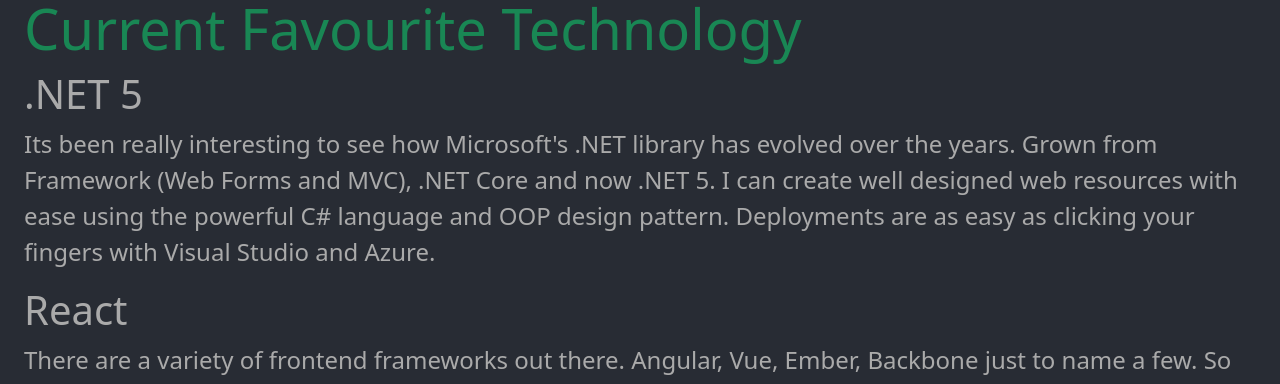
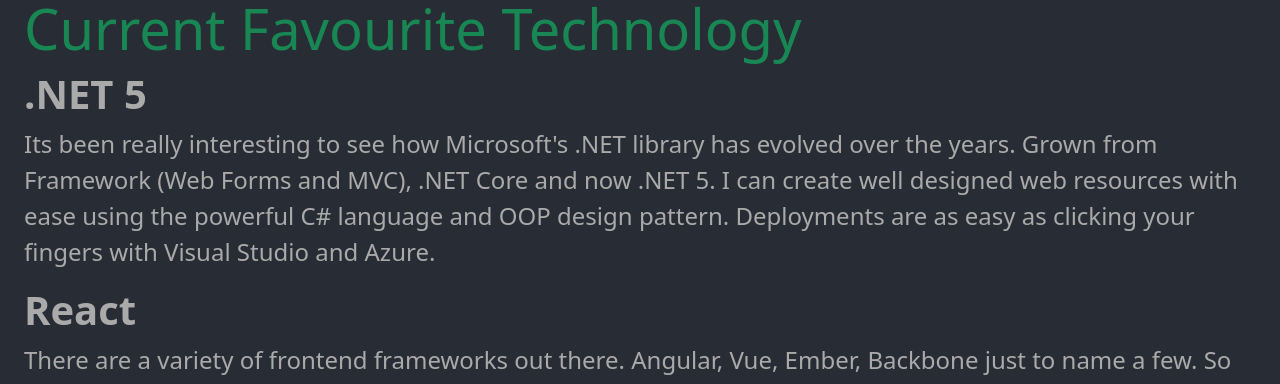
Before and after one commit to OllieRumbol/portfolio, a React (Create React App) app: page /articles in a window 1280 px wide. Shown: the part 474-858 px from the top of the page. Built offline with nearby package versions, Linux system fonts and the light colour scheme.

Commit message:
bold text

```diff
--- a/src/components/home/HomePage.tsx
+++ b/src/components/home/HomePage.tsx
@@ -27,7 +27,7 @@
       <h4 className="colour display-4 text-success">
         Current Favourite Technology
       </h4>
-      <h6 className="colour display-6">.NET 5</h6>
+      <h6 className="colour display-6 fw-bold">.NET 5</h6>
       <p className="colour fs-4">
         Its been really interesting to see how Microsoft's .NET library has
         evolved over the years. Grown from Framework (Web Forms and MVC), .NET
@@ -35,7 +35,7 @@
         using the powerful C# language and OOP design pattern. Deployments are
         as easy as clicking your fingers with Visual Studio and Azure.
       </p>
-      <h6 className="colour display-6">React</h6>
+      <h6 className="colour display-6 fw-bold">React</h6>
       <p className="colour fs-4">
         There are a variety of frontend frameworks out there. Angular, Vue,
         Ember, Backbone just to name a few. So why do I like React the most? I
```
